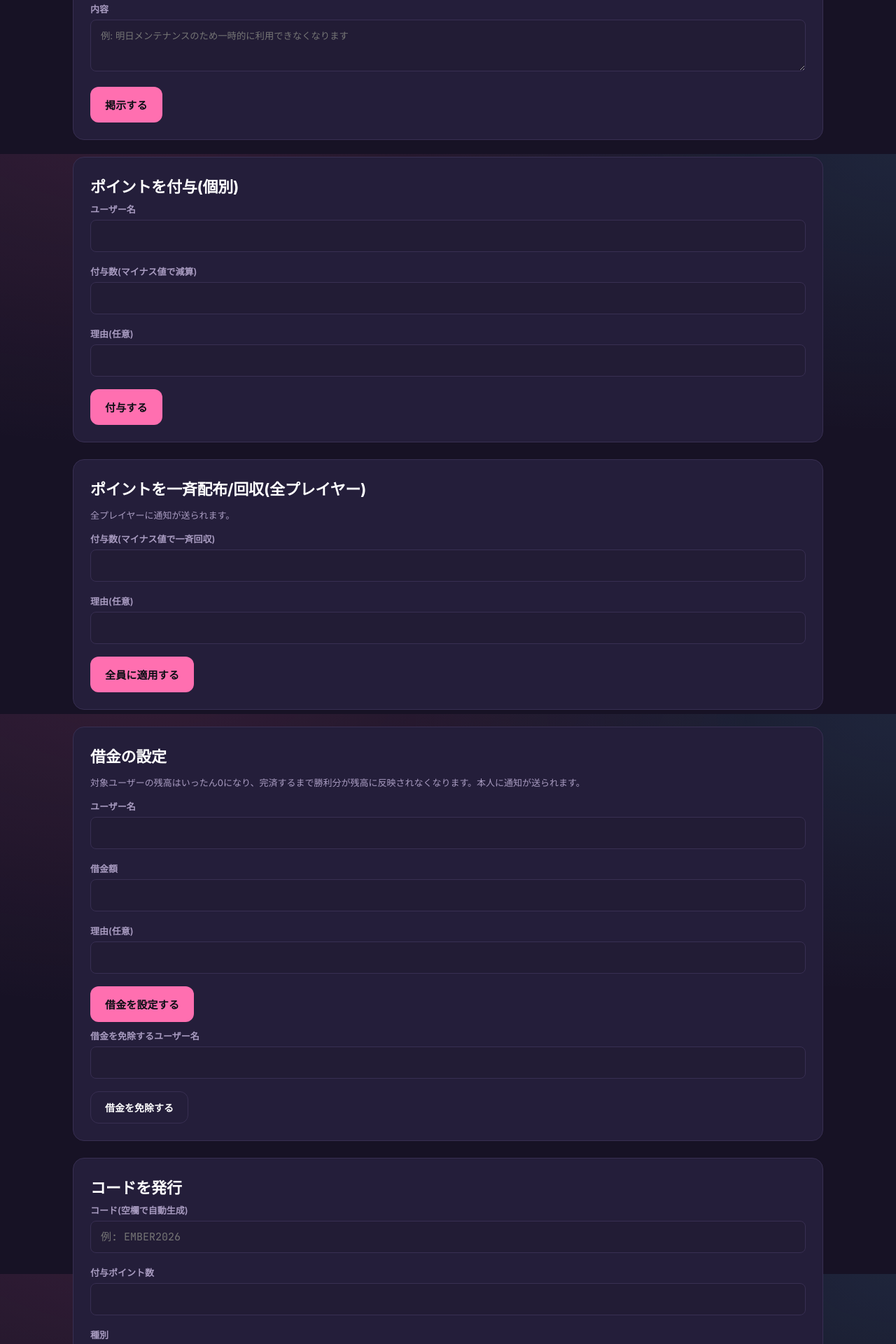
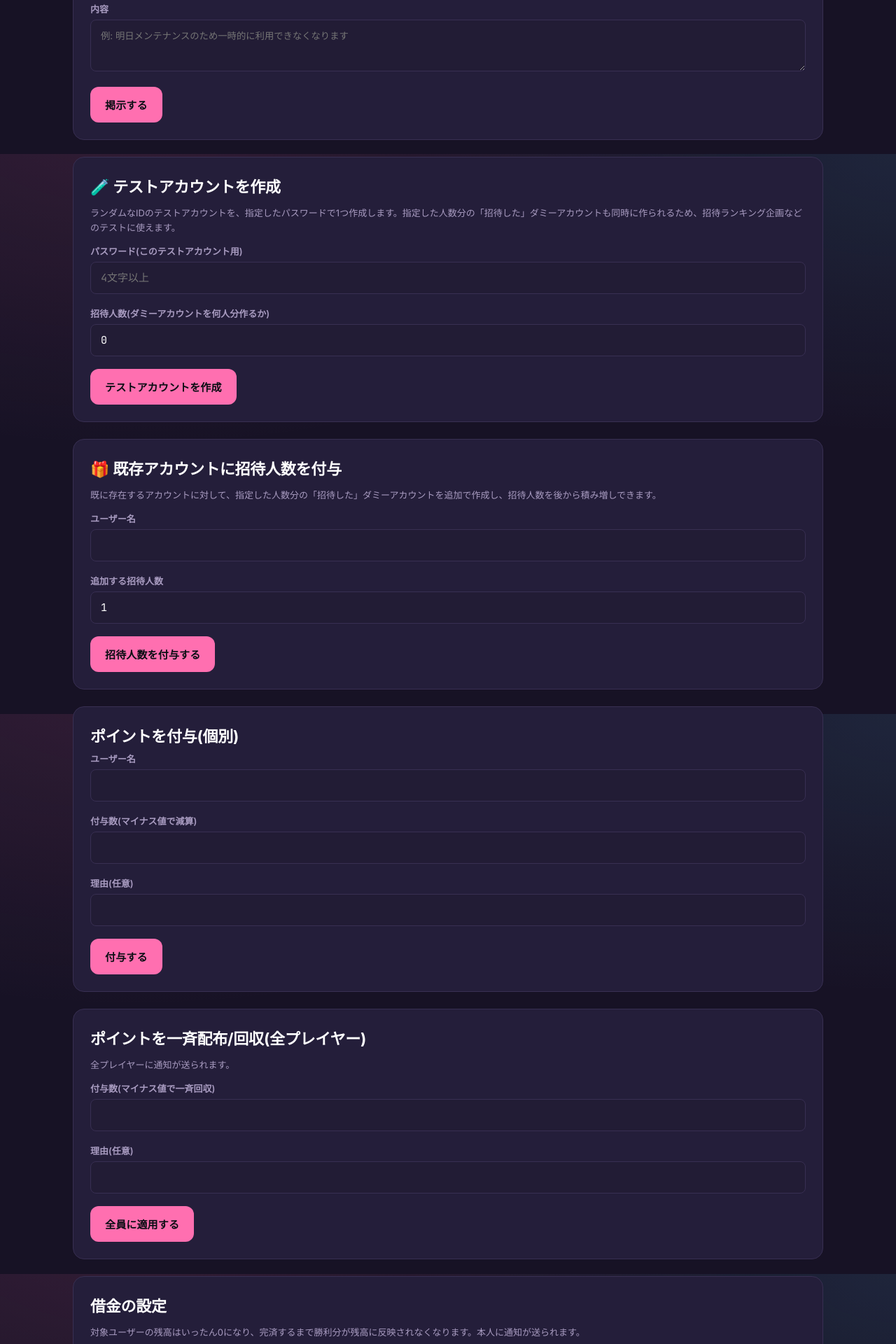
Before and after one commit to ebi12230928-svg/ebi-emberplay, a Python web app: template templates/admin.html in a window 1280 px wide. Shown: the part 4580-6500 px from the top of the page at 70% size. Run offline with Jinja, Linux system fonts and the light colour scheme; the template is opened without the code that fills it, so the values that code supplies are empty.

Commit message:
Add files via upload

```diff
--- a/templates/admin.html
+++ b/templates/admin.html
@@ -514,6 +514,38 @@
 </div>
 
 <div class="panel" style="margin-bottom: 24px;">
+  <h3>🧪 テストアカウントを作成</h3>
+  <p style="font-size: 13px;">ランダムなIDのテストアカウントを、指定したパスワードで1つ作成します。指定した人数分の「招待した」ダミーアカウントも同時に作られるため、招待ランキング企画などのテストに使えます。</p>
+  <form method="POST" action="{{ url_for('admin.create_test_account') }}">
+    <div class="field">
+      <label for="test-account-password">パスワード(このテストアカウント用)</label>
+      <input type="text" id="test-account-password" name="password" placeholder="4文字以上" required>
+    </div>
+    <div class="field">
+      <label for="test-account-referrals">招待人数(ダミーアカウントを何人分作るか)</label>
+      <input type="number" id="test-account-referrals" name="referral_count" value="0" min="0" max="500">
+    </div>
+    <button type="submit" class="btn btn-ember">テストアカウントを作成</button>
+  </form>
+</div>
+
+<div class="panel" style="margin-bottom: 24px;">
+  <h3>🎁 既存アカウントに招待人数を付与</h3>
+  <p style="font-size: 13px;">既に存在するアカウントに対して、指定した人数分の「招待した」ダミーアカウントを追加で作成し、招待人数を後から積み増しできます。</p>
+  <form method="POST" action="{{ url_for('admin.grant_referrals') }}">
+    <div class="field">
+      <label for="grant-referral-username">ユーザー名</label>
+      <input type="text" id="grant-referral-username" name="username" required>
+    </div>
+    <div class="field">
+      <label for="grant-referral-count">追加する招待人数</label>
+      <input type="number" id="grant-referral-count" name="referral_count" value="1" min="1" max="500">
+    </div>
+    <button type="submit" class="btn btn-ember">招待人数を付与する</button>
+  </form>
+</div>
+
+<div class="panel" style="margin-bottom: 24px;">
   <h3>ポイントを付与(個別)</h3>
   <form method="POST" action="{{ url_for('admin.grant_points') }}">
     <div class="field">
```
